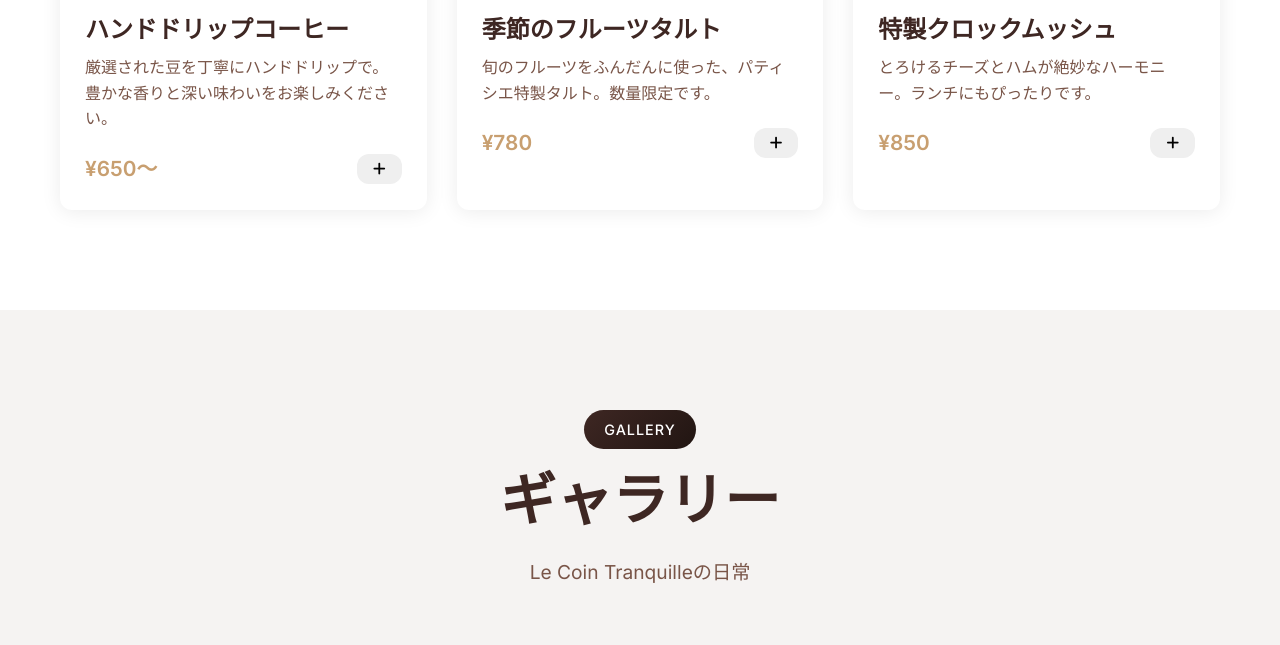
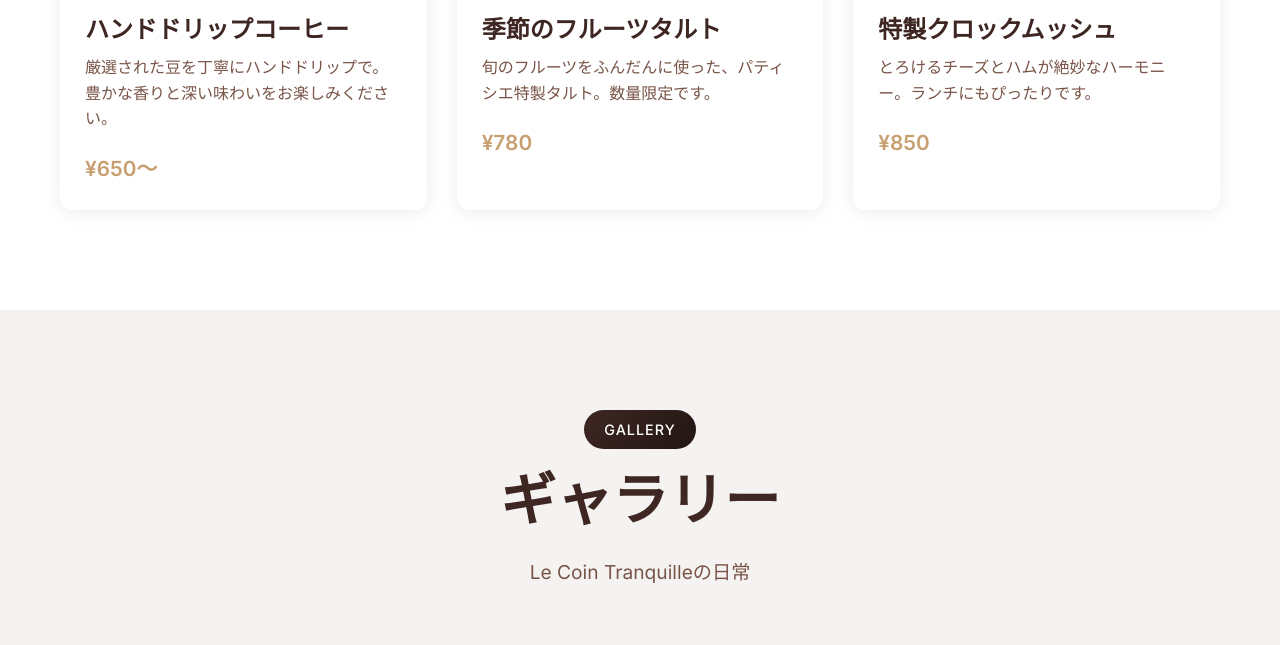
Before and after one commit to satomasa2260/cafe-lp, a plain HTML site: page index.html in a window 1280 px wide. Shown: the part 2280-2925 px from the top of the page. Drawn offline with nearby package versions, Linux system fonts and the light colour scheme.

Commit message:
refactor: 🗑️ Remove plus buttons from menu items

```diff
--- a/index.html
+++ b/index.html
@@ -142,9 +142,6 @@
                             <p>厳選された豆を丁寧にハンドドリップで。豊かな香りと深い味わいをお楽しみください。</p>
                             <div class="menu-footer">
                                 <span class="price">¥650〜</span>
-                                <button class="btn btn-sm">
-                                    <i class="fas fa-plus"></i>
-                                </button>
                             </div>
                         </div>
                     </div>
@@ -160,9 +157,6 @@
                             <p>旬のフルーツをふんだんに使った、パティシエ特製タルト。数量限定です。</p>
                             <div class="menu-footer">
                                 <span class="price">¥780</span>
-                                <button class="btn btn-sm">
-                                    <i class="fas fa-plus"></i>
-                                </button>
                             </div>
                         </div>
                     </div>
@@ -178,9 +172,6 @@
                             <p>とろけるチーズとハムが絶妙なハーモニー。ランチにもぴったりです。</p>
                             <div class="menu-footer">
                                 <span class="price">¥850</span>
-                                <button class="btn btn-sm">
-                                    <i class="fas fa-plus"></i>
-                                </button>
                             </div>
                         </div>
                     </div>
```
